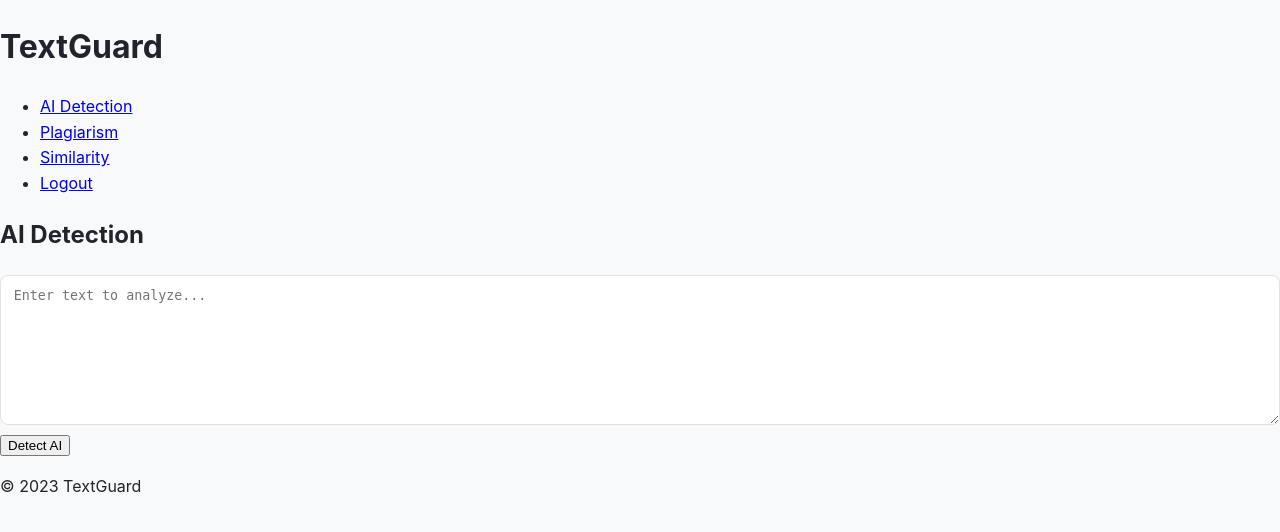
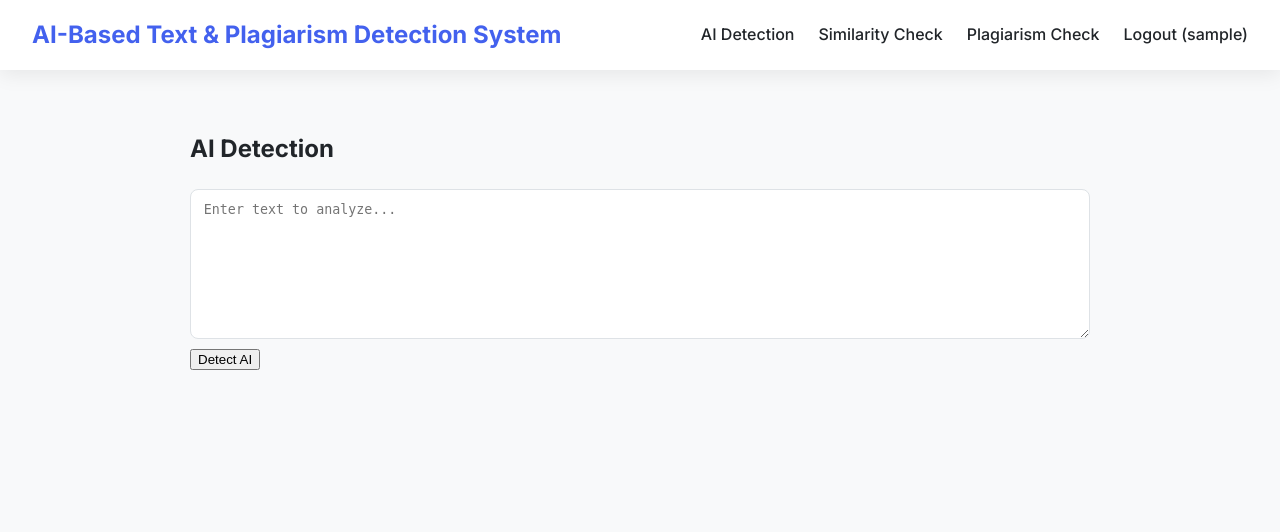
Before and after one commit to Anju-Rajesh/AI-Based-Text-Plagiarism-Detection-System, a Flask app: page /ai-detection in a window 1280 px wide. Shown: the top 532 px of the page. Run offline with Flask 3, Linux system fonts and the light colour scheme; the visitor is signed in with stand-in values (Sample User, id 1).

Commit message:
Project updated

```diff
--- a/templates/layout.html
+++ b/templates/layout.html
@@ -4,42 +4,40 @@
 <head>
     <meta charset="UTF-8">
     <meta name="viewport" content="width=device-width, initial-scale=1.0">
-    <title>TextGuard</title>
+    <title>AI Text Analysis System</title>
     <link rel="stylesheet" href="{{ url_for('static', filename='style.css') }}">
+    <link rel="preconnect" href="https://fonts.googleapis.com">
+    <link rel="preconnect" href="https://fonts.gstatic.com" crossorigin>
+    <link href="https://fonts.googleapis.com/css2?family=Inter:wght@400;500;600;700&display=swap" rel="stylesheet">
 </head>
 
 <body>
-    <header>
-        <h1>TextGuard</h1>
-        <nav>
-            <ul>
+    <nav class="navbar">
+        <a href="/" class="navbar-brand"> AI-Based Text & Plagiarism Detection System</a>
+        <ul class="navbar-nav">
             {% if current_user.is_authenticated %}
             <li><a href="{{ url_for('ai_detection') }}">AI Detection</a></li>
-                <li><a href="{{ url_for('plagiarism') }}">Plagiarism</a></li>
-                <li><a href="{{ url_for('similarity') }}">Similarity</a></li>
-                <li><a href="#">Logout</a></li>
+            <li><a href="{{ url_for('similarity') }}">Similarity Check</a></li>
+            <li><a href="{{ url_for('plagiarism') }}">Plagiarism Check</a></li>
+            <li><a href="{{ url_for('logout') }}">Logout ({{ current_user.username }})</a></li>
             {% else %}
             <li><a href="{{ url_for('login') }}">Login</a></li>
             <li><a href="{{ url_for('register') }}">Register</a></li>
             {% endif %}
         </ul>
     </nav>
-    </header>
-    <main>
-        {% with messages = get_flashed_messages() %}
+
+    <div class="container">
+        {% with messages = get_flashed_messages(with_categories=true) %}
         {% if messages %}
-        <ul class="flashes">
-            {% for message in messages %}
-            <li>{{ message }}</li>
+        {% for category, message in messages %}
+        <div class="alert alert-{{ category }}">{{ message }}</div>
         {% endfor %}
-        </ul>
         {% endif %}
         {% endwith %}
+
         {% block content %}{% endblock %}
-    </main>
-    <footer>
-        <p>&copy; 2023 TextGuard</p>
-    </footer>
+    </div>
 </body>
 
 </html>
```
Also changed, not shown: templates/plagiarism.html (+3 -9 lines). Lines whose indentation alone changed are shown as unchanged.
